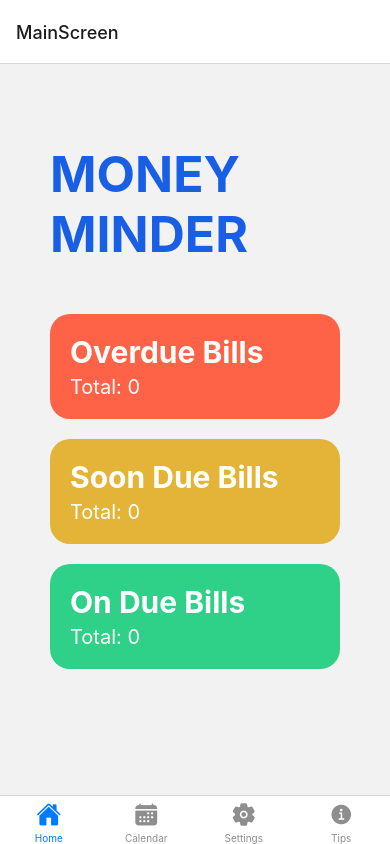
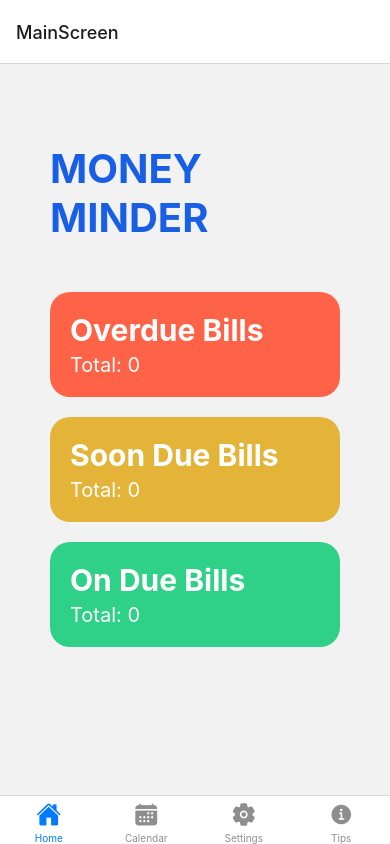
Before and after one commit to jwronquillo/MoneyMinder, a React Native app: screen /MainScreen in a window 390 px wide. Built offline with nearby package versions, Linux system fonts and the light colour scheme.

Commit message:
added styles

```diff
--- a/screens/CalendarScreen.js
+++ b/screens/CalendarScreen.js
@@ -77,8 +77,8 @@ const CalendarScreen = () => {
                         <Text style={styles.billname}>{bill.name}</Text>
                         <Text>₱ {bill.amount}</Text>
                         <Text>Status: {bill.status}</Text>
-                        <TouchableOpacity onPress={() => handleDeleteBill(bill.id)} style={styles.deleteButton}>
-                            <Ionicons name="trash-outline" size={24} color="red" />
+                        <TouchableOpacity onPress={() => handleDeleteBill(bill.id)}>
+                            <Ionicons name="backspace-sharp" size={35} color="red" />
                         </TouchableOpacity>
 
                     </View>
@@ -164,9 +164,9 @@ const styles = StyleSheet.create({
         flexDirection: 'row',
         alignItems: 'center',
         justifyContent: 'space-between',
-
         padding: 15,
         borderRadius: 10,
+        marginTop: 15,
         backgroundColor: '#fff',
         // Shadow properties
         shadowColor: '#000',
@@ -184,10 +184,7 @@ const styles = StyleSheet.create({
         bottom: 20,
         right: 20,
     },
-    deleteButton: {
-        borderRadius: 50, // Adjust the value to make it more or less round
-        padding: 10,
-    },
+
     modalContainer: {
         flex: 1,
         justifyContent: 'center',
--- a/screens/MainScreen.js
+++ b/screens/MainScreen.js
@@ -118,7 +118,7 @@ const styles = StyleSheet.create({
 
     },
     header: {
-        fontSize: 50,
+        fontSize: 40,
         fontWeight: 'bold',
         alignSelf: 'center',
         marginBottom: 50,
```
Also changed, not shown: package.json (+6 -5 lines), 1 other file (tests, documents, lock files or other folders).
